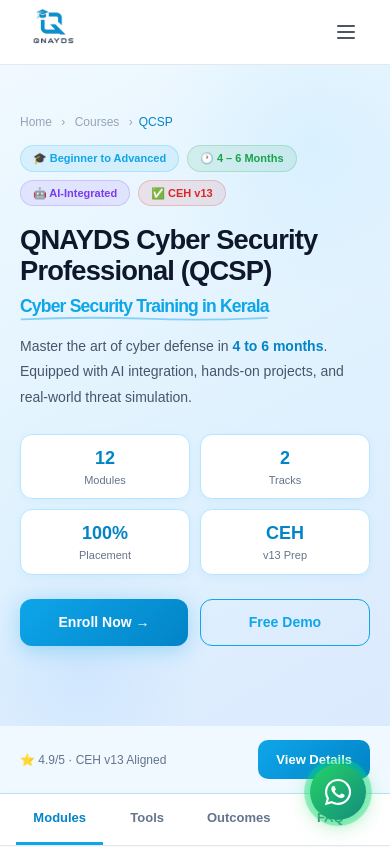
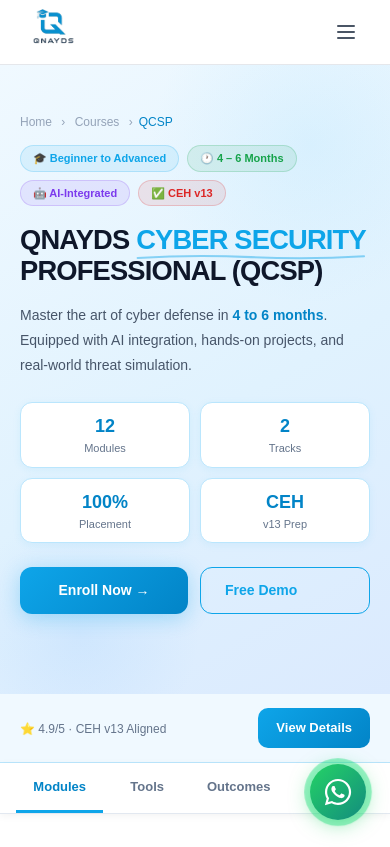
Before and after one commit to Rohin-Madhav/cyber-security, a React (Vite) app: page /courses/QCSP in a window 390 px wide. Shown: the top 847 px of the page. Built offline with nearby package versions, Linux system fonts and the light colour scheme.

Commit message:
small fix

```diff
--- a/src/pages/courses/Qcsp.jsx
+++ b/src/pages/courses/Qcsp.jsx
@@ -2,6 +2,7 @@
 import QcspHero from "../../assets/Courses/Qcsp/QCSP_Hero.webp";
 import QcspImg2 from "../../assets/Courses/Qcsp/Qcsp_Img2.webp";
 import { Helmet } from "react-helmet-async";
+import { useNavigate } from "react-router-dom";
 
 // ── RESPONSIVE HOOK ───────────────────────────────────────
 const useIsMobile = () => {
@@ -329,6 +330,7 @@
   const [openMod, setOpenMod] = useState(null);
   const [openFaq, setOpenFaq] = useState(null);
   const [showSidebar, setShowSidebar] = useState(false);
+  const navigate = useNavigate();
 
   const hov = (e) => {
     e.currentTarget.style.transform = "translateY(-2px)";
@@ -402,6 +404,7 @@
           </div>
         ))}
         <button
+          onClick={() => navigate("/contact")}
           style={{
             width: "100%",
             marginTop: 18,
@@ -422,7 +425,10 @@
         >
           Enroll Now →
         </button>
-        <button
+        <a
+          href="https://wa.me/919074871204?text=Hi%20QNAYDS,%20I%20would%20like%20to%20book%20a%20free%20demo%20class%20for%20the%20QNAYDS%20Cyber%20Security%20Professional%20(QCSP)%20Course."
+          target="_blank"
+          rel="noopener noreferrer"
           style={{
             width: "100%",
             marginTop: 10,
@@ -433,12 +439,14 @@
             fontSize: 14,
             borderRadius: 12,
             border: "1.5px solid #0ea5e9",
-            cursor: "pointer",
-            fontFamily: "inherit",
+            display: "flex",
+            justifyContent: "center",
+            alignItems: "center",
+            textDecoration: "none",
           }}
         >
           Book Free Demo Class
-        </button>
+        </a>
         <div
           style={{
             marginTop: 18,
@@ -595,21 +603,9 @@
                 marginBottom: 16,
               }}
             >
-              {/* ✅ SEO Primary H1 — exact target keyword */}
-              QNAYDS Cyber Security Professional (QCSP)
-              <br />
-              {/* ✅ Visual subline — keyword-rich, keeps design */}
-              <span
-                style={{
-                  color: "#0ea5e9",
-                  position: "relative",
-                  display: "inline-block",
-                  fontSize: isMobile
-                    ? "clamp(1rem,4.5vw,1.4rem)"
-                    : "clamp(1.1rem,2.2vw,1.7rem)",
-                }}
-              >
-                Cyber Security Training in Kerala
+              QNAYDS{" "}
+              <span style={{ color: "#0ea5e9", position: "relative" }}>
+                CYBER SECURITY
                 <svg
                   style={{
                     position: "absolute",
@@ -617,11 +613,11 @@
                     left: 0,
                     width: "100%",
                   }}
-                  viewBox="0 0 340 8"
+                  viewBox="0 0 280 8"
                   fill="none"
                 >
                   <path
-                    d="M2 6 Q85 2 170 5 Q255 8 338 4"
+                    d="M2 6 Q70 2 140 5 Q210 8 278 4"
                     stroke="#0ea5e9"
                     strokeWidth="2.5"
                     strokeLinecap="round"
@@ -629,8 +625,10 @@
                     opacity="0.45"
                   />
                 </svg>
-              </span>
+              </span>{" "}
+              PROFESSIONAL (QCSP)
             </h1>
+
             <p
               style={{
                 fontSize: 14,
@@ -693,6 +691,7 @@
               }}
             >
               <button
+                onClick={() => navigate("/contact")}
                 style={{
                   background: "linear-gradient(135deg,#0ea5e9,#0284c7)",
                   color: "#fff",
@@ -712,7 +711,10 @@
               >
                 Enroll Now →
               </button>
-              <button
+              <a
+                href="https://wa.me/919074871204?text=Hi%20QNAYDS,%20I%20would%20like%20to%20book%20a%20free%20demo%20class%20for%20the%20QNAYDS%20Cyber%20Security%20Professional%20(QCSP)%20Course."
+                target="_blank"
+                rel="noopener noreferrer"
                 style={{
                   background: "transparent",
                   color: "#0ea5e9",
@@ -734,7 +736,7 @@
                 }
               >
                 Free Demo
-              </button>
+              </a>
             </div>
 
             {/* Audience chips — only on desktop */}
```
